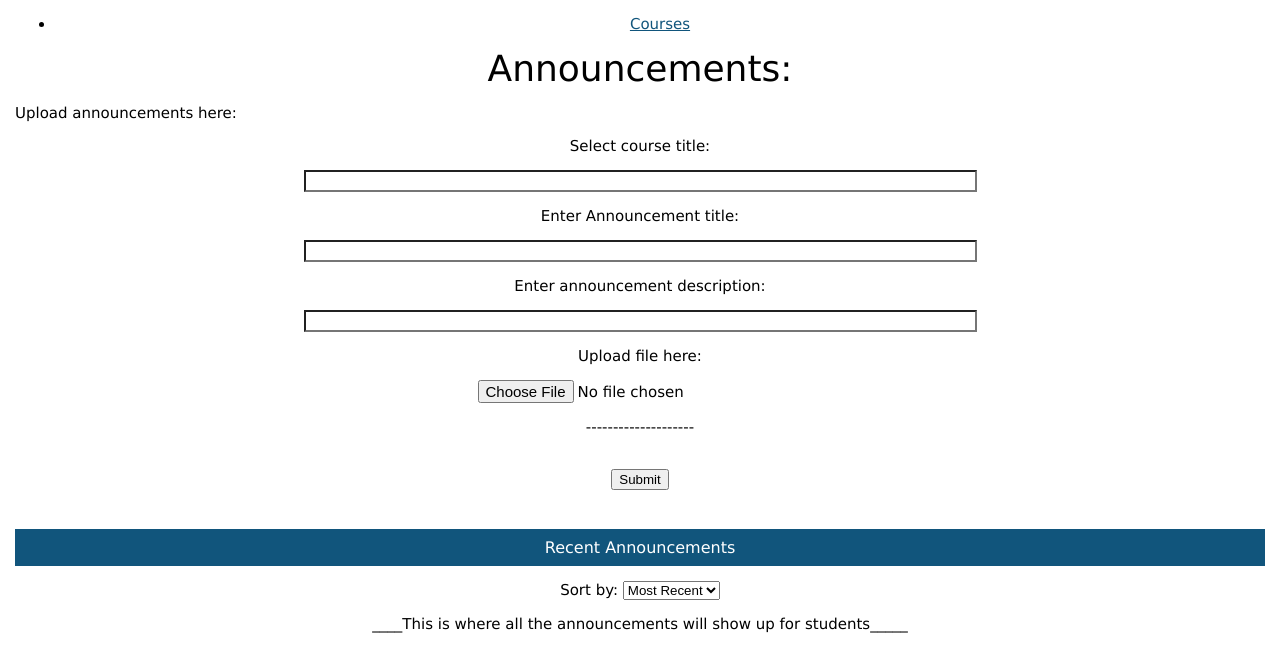
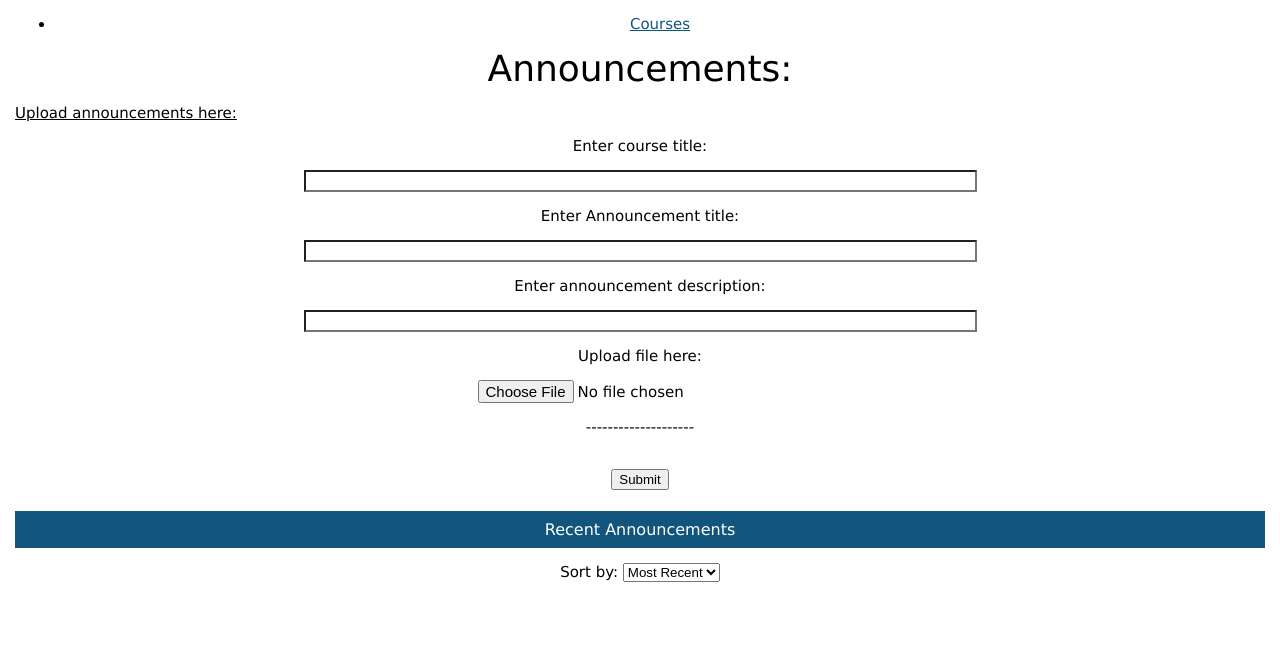
Before and after one commit to Geimaj/paranormal-minds, a Python web app: template src/templates/announcements/announcements.html in a window 1280 px wide. Shown: the part 33-705 px from the top of the page. Run offline with Jinja, Linux system fonts and the light colour scheme; the template is opened without the code that fills it, so the values that code supplies are empty; some web fonts are replaced.

Commit message:
Updated announcements

```diff
--- a/src/templates/announcements/announcements.html
+++ b/src/templates/announcements/announcements.html
@@ -3,9 +3,9 @@
 {% block page_content %}
 <div class="container">
     <h1>Announcements:</h1>
-    <form><center>
-        <div align="left" ><p>Upload announcements here:</p></div>
-        <p>Select course title: </p>
+    <form id = "announceForm" action="/announcements/add" method="post"><center>
+        <div align="left" ><p><u>Upload announcements here:</u></p></div>
+        <p>Enter course title: </p>
         <input type="text" name = "courseTitle" size ="70">
         <p>Enter Announcement title: </p>
         <input type="text" name="anTitle" size ="70">
@@ -15,7 +15,7 @@
         <p>Upload file here: </p><input type="hidden" name="MAX_FILE_SIZE" value="4194304" />
         <input type="file" />
         <p>--------------------</p>
-        <br><center><button> Submit </button></center></br>
+        <br><button type="submit"> Submit </button ></br>
 
         </center></form>
 
@@ -27,8 +27,7 @@
                 <option value="Unread">Unread</option>
                 <option value="Important">Important</option>
             </select>
-        </p>
-        <p>____This is where all the announcements will show up for students_____</p>
+
     </form>
 
     </div>
```
